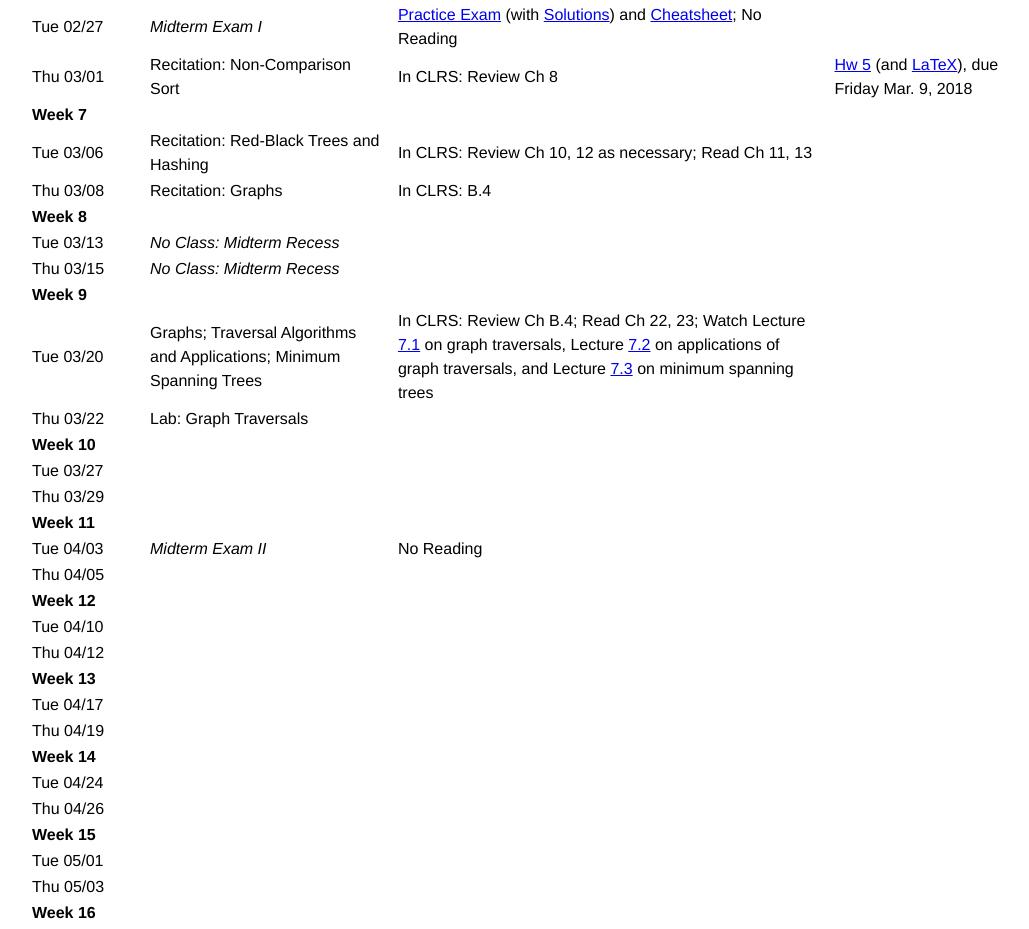
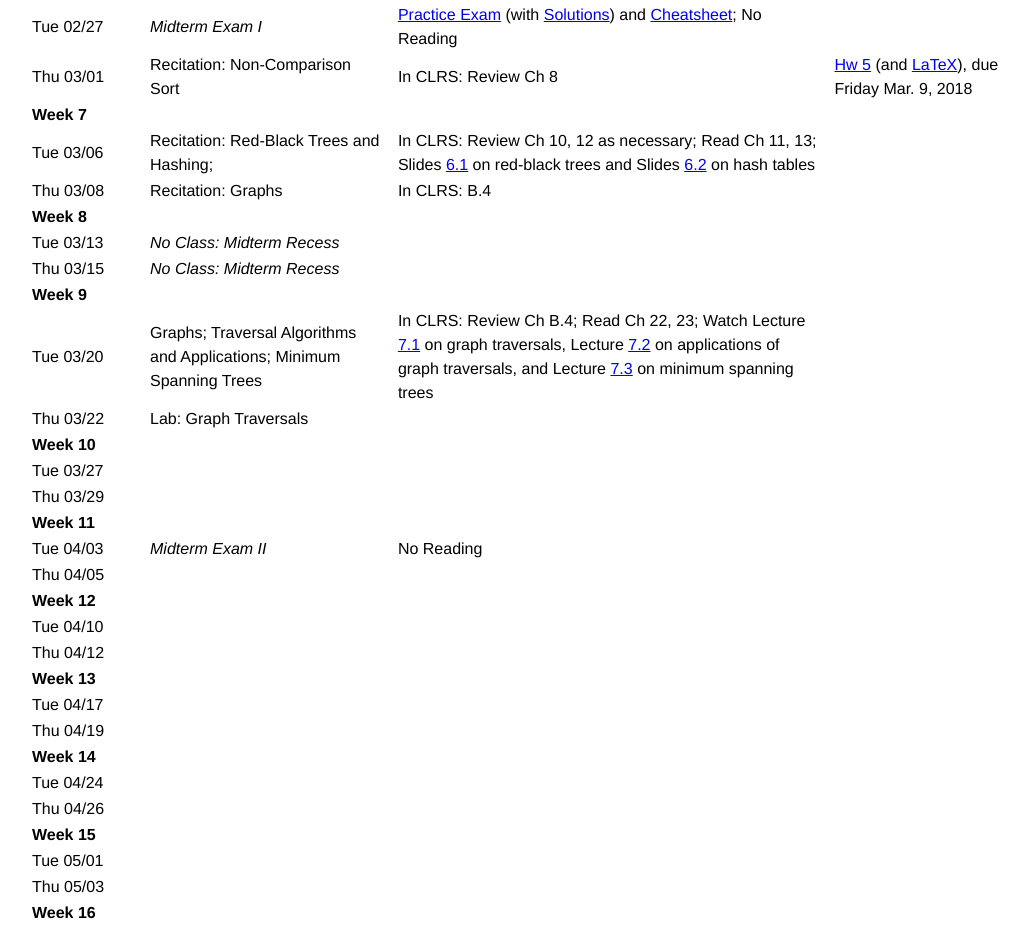
Before and after one commit to darrenstrash/darrenstrash.github.io, a plain HTML site: page cosc302/index.html in a window 1280 px wide. Shown: the part 2271-3200 px from the top of the page, without its empty margins (58-1087 px from the left). Drawn offline with Linux system fonts and the light colour scheme.

Commit message:
Slides for Lecture 6

```diff
--- a/cosc302/index.html
+++ b/cosc302/index.html
@@ -216,8 +216,8 @@ Office Hours: T 4:10pm-5:10pm, W 8am-10am, R 3:20pm-4:20pm, and by appointment.
 </tr>
 <tr class="odd">
 <td>Tue 03/06</td>
-<td>Recitation: Red-Black Trees and Hashing</td>
-<td>In CLRS: Review Ch 10, 12 as necessary; Read Ch 11, 13</td>
+<td>Recitation: Red-Black Trees and Hashing; </td>
+<td>In CLRS: Review Ch 10, 12 as necessary; Read Ch 11, 13; Slides <a href="slides/spring2018-cosc302-slides6.1-rbtrees.pdf">6.1</a> on red-black trees and Slides <a href="slides/spring2018-cosc302-slides6.2-hashtables.pdf">6.2</a> on hash tables</td>
 </tr>
 <tr class="even">
 <td>Thu 03/08</td>
```
Also changed, not shown: 2 other files.
